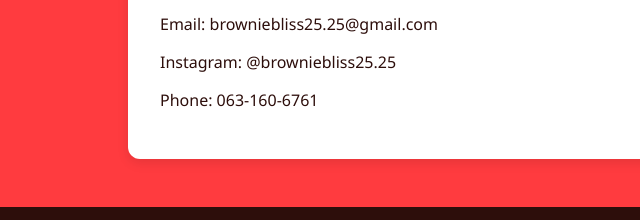
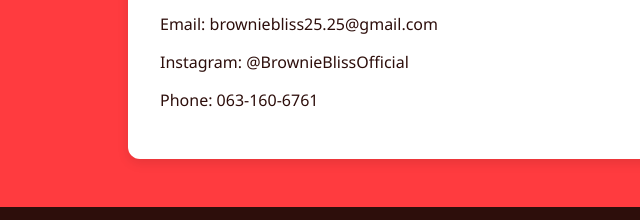
Before and after one commit to Browniebliss/Browniebliss, a plain HTML site: page index.html in a window 1280 px wide. Shown: the part 1633-1853 px from the top of the page, 0-640 px from the left. Drawn offline with Linux system fonts and the light colour scheme; grey boxes are pictures that could not be loaded.

Commit message:
index.html

```diff
--- a/index.html
+++ b/index.html
@@ -69,7 +69,7 @@
   <section id="contact">
     <h2>Contact Us</h2>
     <p>Email: browniebliss25.25@gmail.com</p>
-    <p>Instagram: @browniebliss25.25</p>
+    <p>Instagram: @BrownieBlissOfficial</p>
     <p>Phone: 063-160-6761</p>
   </section>
 
```
